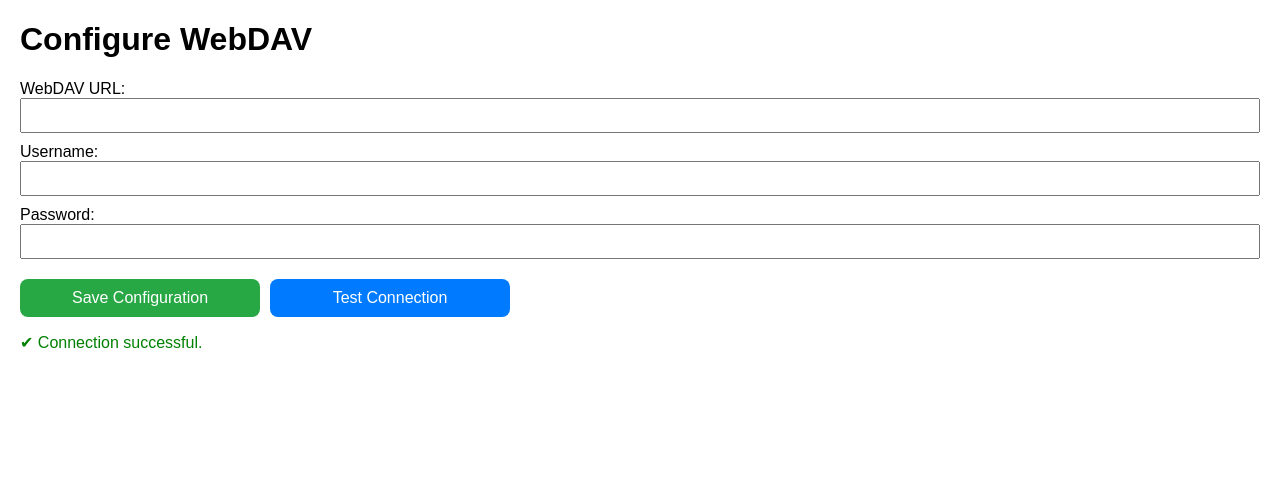
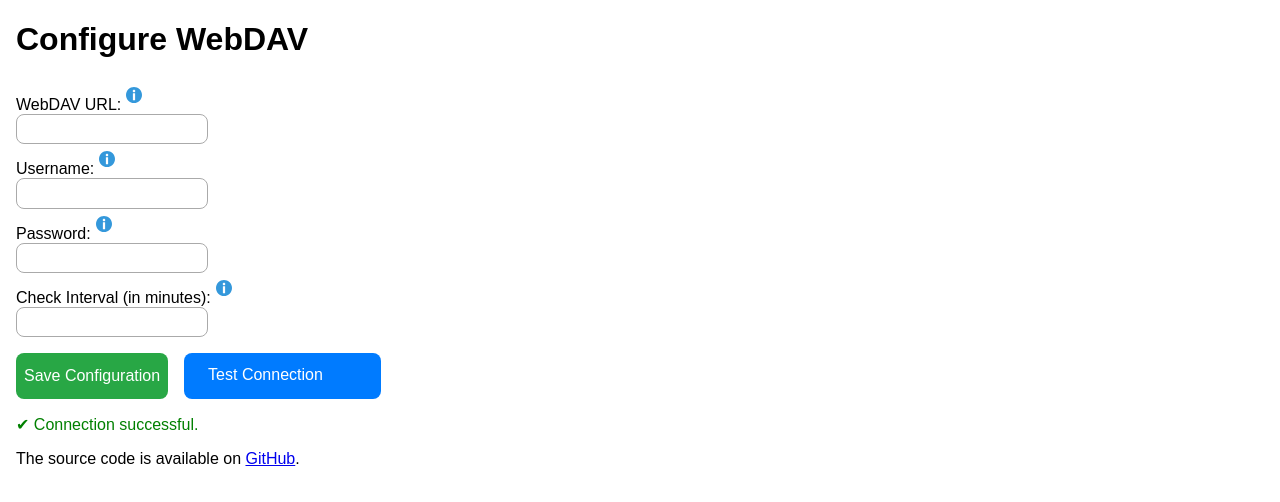
Before and after one commit to tbocek/bookmark-tom, a browser extension: page src/options/options.html in a window 1280 px wide. Both pictures are taken after a click on the button "Test Connection". Drawn offline with Linux system fonts and the light colour scheme.

Commit message:
devops automation

```diff
--- a/package.json
+++ b/package.json
@@ -5,8 +5,8 @@
   "author": "Thomas Bocek <tom@tomp2p.net>",
   "license": "MIT",
   "scripts": {
-    "lint": "npx web-ext lint -s src",
-    "build": "npx web-ext build -s src --overwrite-dest"
+    "lint": "npx web-ext lint --source-dir src",
+    "build": "npx web-ext build --source-dir src --overwrite-dest"
   },
   "devDependencies": {
     "web-ext": "^8.2.0"
--- a/src/background.js
+++ b/src/background.js
@@ -232,7 +232,7 @@ async function openConfirmationPage(changes, action, localBookmarks, remoteBookm
         remoteBookmarks: remoteBookmarks
     });
 
-    const confirmationPageUrl = browser.runtime.getURL('confirmation.html');
+    const confirmationPageUrl = browser.runtime.getURL('confirmation/confirmation.html');
 
     // Check if the confirmation page is already open
     const tabs = await browser.tabs.query({});
@@ -249,12 +249,12 @@ async function openConfirmationPage(changes, action, localBookmarks, remoteBookm
     const [currentTab] = await browser.tabs.query({ active: true, currentWindow: true });
     previousTabId = currentTab.id;
     // Open a new tab with the confirmation page
-    const newTab = await browser.tabs.create({ url: browser.runtime.getURL('confirmation.html') });
+    const newTab = await browser.tabs.create({ url: browser.runtime.getURL('confirmation/confirmation.html') });
     confirmationTabId = newTab.id;
 }
 
 async function closeWindow() {
-    const [confirmationTab] = await browser.tabs.query({ url: browser.runtime.getURL('confirmation.html') });
+    const [confirmationTab] = await browser.tabs.query({ url: browser.runtime.getURL('confirmation/confirmation.html') });
     if (confirmationTab) {
         await browser.tabs.remove(confirmationTab.id);
     }
--- /dev/null
+++ b/src/confirmation/confirmation.css
@@ -0,0 +1,83 @@
+body {
+    font-family: Arial, sans-serif;
+    padding: 20px;
+    background-color: #f9f9f9;
+}
+h1 {
+    font-size: 24px;
+    margin-bottom: 20px;
+    display: flex;
+    justify-content: center;
+    align-items: center;
+}
+h2 {
+    font-size: 18px;
+    margin-top: 20px;
+    display: flex;
+    justify-content: center;
+    align-items: center;
+}
+ul {
+    list-style: none;
+    padding: 0;
+}
+li {
+    background: #fff;
+    padding: 10px;
+    margin-bottom: 10px;
+    border: 1px solid #ddd;
+    border-radius: 5px;
+}
+.url {
+    font-size: 13px;
+}
+.path {
+    font-size: 12px;
+    color: #555;
+}
+.action-icon {
+    vertical-align: middle;
+    margin-right: 10px;
+}
+.buttons {
+    margin-top: 20px;
+}
+button {
+    padding: 10px 20px;
+    font-size: 16px;
+    margin-right: 10px;
+    cursor: pointer;
+    border-radius: 8px; /* Rounded corners */
+    border: none; /* Remove default border */
+}
+#confirm-merge {
+    background-color: #28a745;
+    color: white;
+}
+#confirm-merge:disabled {
+    background-color: #94d3a2;
+    cursor: not-allowed;
+}
+#confirm-force {
+    background-color: #007bff;
+    color: white;
+}
+#cancel {
+    background-color: #dc3545;
+    color: white;
+}
+.icon {
+    width: 64px;
+    height: 64px;
+    margin-left: 10px;
+}
+.logo {
+    display: block;
+    margin: 0 auto 20px; /* Center align logo with margin */
+}
+.content-div {
+    display: inline-block;
+    width: 50em; /* Fixed width for all content divs */
+    text-align: left; /* Ensure content is left-aligned within the div */
+    margin-bottom: 20px; /* Add some space between the content sections */
+}
--- a/src/options/options.css
+++ b/src/options/options.css
@@ -1,43 +1,79 @@
 body {
     font-family: Arial, sans-serif;
-    margin: 20px;
+    margin: 1em;
 }
 label {
     display: block;
-    margin-top: 10px;
+    margin-top: 1em;
 }
 input {
-    width: 100%;
-    padding: 8px;
+    padding: 0.5em;
     box-sizing: border-box;
+    border-radius: 8px;
+    border: 1px solid #aaa;
 }
 button {
-    margin-top: 20px;
-    padding: 8px 8px;
-    width: 15em;
     text-align: center;
+    vertical-align: center;
+    padding: 0.5em;
+    font-size: 16px;
+    cursor: pointer;
+    border-radius: 8px;
+    border: none;
+    margin-top: 1em;
+    margin-right: 1em;
+    color: white;
 }
-.status-success {
+img {
+    width: 1em;
+    height: 1em;
+}
+.input-group {
+    display: flex;
+    align-items: center;
+}
+.info-icon {
+    display: inline-block;
+    margin-left: 5px;
+    color: blue;
+    cursor: pointer;
+    position: relative;
+}
+.info-icon::after {
+    content: attr(data-tooltip);
+    position: absolute;
+    bottom: 125%;
+    background-color: #333;
+    color: #fff;
+    padding: 5px;
+    border-radius: 8px;
+    white-space: pre; /* Allows for newlines */
+    visibility: hidden;
+    opacity: 0;
+    transition: visibility 0s, opacity 0.2s ease-in-out;
+}
+.info-icon:hover::after {
+    visibility: visible;
+    opacity: 1;
+}
+.success {
     color: green;
 }
-.status-error {
+.error {
     color: red;
 }
-.icon-success {
-    color: green;
-}
 .spinner {
-    margin-top: 25px;
-    padding: 10px 10px;
     display: inline-block;
-    width: 24px;
-    height: 24px;
+    width: 1.5em;
+    height: 1.5em;
     border: 3px solid rgba(0, 0, 0, 0.3);
     border-radius: 50%;
     border-top-color: #000;
     animation: spin 1s ease-in-out infinite;
-    margin-left: 10px;
     vertical-align: middle;
+}
+.button-text {
+    padding: 1em;
 }
 @keyframes spin {
     to { transform: rotate(360deg); }
@@ -49,22 +85,9 @@ button {
 #status {
     margin-top: 1em;
 }
-
 #save-button {
     background-color: #28a745;
-    color: white;
 }
-
 #test-button {
     background-color: #007bff;
-    color: white;
 }
-
-button {
-    padding: 10px 20px;
-    font-size: 16px;
-    margin-right: 10px;
-    cursor: pointer;
-    border-radius: 8px; /* Rounded corners */
-    border: none; /* Remove default border */
-}
--- a/src/options/options.html
+++ b/src/options/options.html
@@ -6,18 +6,35 @@
 </head>
 <body>
 <h1>Configure WebDAV</h1>
-<label for="webdav-url">WebDAV URL:</label>
+<div class="input-group">
+    <label for="webdav-url">WebDAV URL:</label>
+    <span class="info-icon" data-tooltip="The URL of your WebDAV server."><img src="../icons/info.svg" ></span>
+</div>
 <input type="text" id="webdav-url"><br>
-<label for="username">Username:</label>
+<div class="input-group">
+    <label for="username">Username:</label>
+    <span class="info-icon" data-tooltip="Your WebDAV username."><img src="../icons/info.svg" ></span>
+</div>
 <input type="text" id="username"><br>
-<label for="password">Password:</label>
+<div class="input-group">
+    <label for="password">Password:</label>
+    <span class="info-icon" data-tooltip="Your WebDAV password."><img src="../icons/info.svg" ></span>
+</div>
 <input type="password" id="password"><br>
+<div class="input-group">
+    <label for="checkInterval">Check Interval (in minutes):</label>
+    <span class="info-icon" data-tooltip="The interval (in minutes) to get incoming changes."><img src="../icons/info.svg" ></span>
+</div>
+<input type="text" id="checkInterval"><br>
 <div class="container">
     <button id="save-button">Save Configuration</button>
-    <button id="test-button">Test Connection</button>
-    <div id="spinner" class="spinner" style="display:none;"></div>
+    <button id="test-button">
+        <span class="button-text">Test Connection</span>
+        <div id="spinner" class="spinner" style="visibility:hidden;"></div>
+    </button>
 </div>
-<div id="status"></div>
+<div id="status">&nbsp;</div>
+<p>The source code is available on <a href="https://github.com/tbocek/bookmark-tom">GitHub</a>.</p>
 <script src="options.js"></script>
 </body>
 </html>
--- a/src/options/options.js
+++ b/src/options/options.js
@@ -22,6 +22,7 @@ document.addEventListener('DOMContentLoaded', () => {
     const webdavUrlInput = document.getElementById('webdav-url');
     const usernameInput = document.getElementById('username');
     const passwordInput = document.getElementById('password');
+    const checkIntervalInput = document.getElementById('checkInterval');
     const statusDiv = document.getElementById('status');
     const testButton = document.getElementById('test-button');
     const spinner = document.getElementById('spinner');
@@ -31,21 +32,22 @@ document.addEventListener('DOMContentLoaded', () => {
         webdavUrlInput.value = config.webdavUrl || '';
         usernameInput.value = config.webdavUsername || '';
         passwordInput.value = config.webdavPassword || '';
+        checkIntervalInput.value= config.checkInterval || '';
     });
 
     saveButton.addEventListener('click', () => {
         const webdavUrl = webdavUrlInput.value;
         const username = usernameInput.value;
         const password = passwordInput.value;
+        const checkInterval = checkIntervalInput.value;
 
         browser.storage.sync.set({
             webdavUrl,
             webdavUsername: username,
             webdavPassword: password,
+            checkInterval: checkInterval
         }).then(() => {
-            statusDiv.textContent = 'Configuration saved.';
-            statusDiv.classList.remove('status-error');
-            statusDiv.classList.add('status-success');
+            statusDiv.innerHTML = '<span class="success">Configuration saved.</span>';
         });
     });
 
@@ -55,22 +57,17 @@ document.addEventListener('DOMContentLoaded', () => {
         const password = passwordInput.value;
 
         try {
-            spinner.style.display = 'inline-block';
-            testButton.insertAdjacentElement('afterend', spinner);
+            spinner.style.visibility = '';
             const success = await fetchBookmarksFromWebDAV(webdavUrl,username,password);
             if (success) {
-                statusDiv.innerHTML = '<span class="icon-success">&#10004;</span> Connection successful.';
-                statusDiv.classList.remove('status-error');
-                statusDiv.classList.add('status-success');
+                statusDiv.innerHTML = '<span class="success">&#10004; Connection successful.</span>';
             } else {
                 throw new Error('Failed to connect to WebDAV server.');
             }
         } catch (error) {
-            statusDiv.textContent = `Error: ${error.message}`;
-            statusDiv.classList.remove('status-success');
-            statusDiv.classList.add('status-error');
+            statusDiv.textContent = `<span class="error">Error: ${error.message}</span>`;
         } finally {
-            spinner.style.display = 'none';
+            spinner.style.visibility = 'hidden';
         }
     });
 });
```
Also changed, not shown: src/confirmation.html (deleted, +0 -105 lines), src/confirmation/confirmation.html (added, +21 -0 lines), .github/workflows/publish.yml (added), Readme.md, setup.png (added), src/confirmation/confirmation.js (renamed from src/confirmation.js), src/icons/info.svg (added), src/manifest.json, 1 other file.
